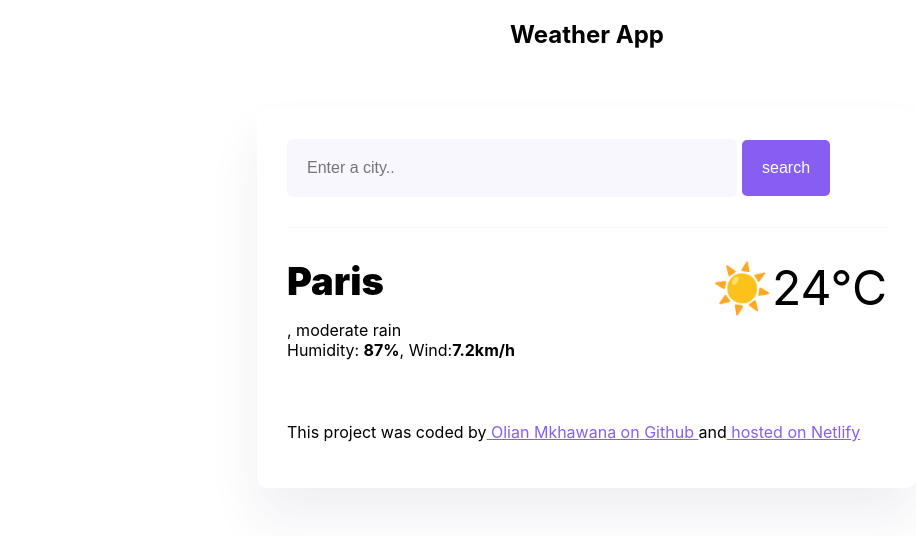
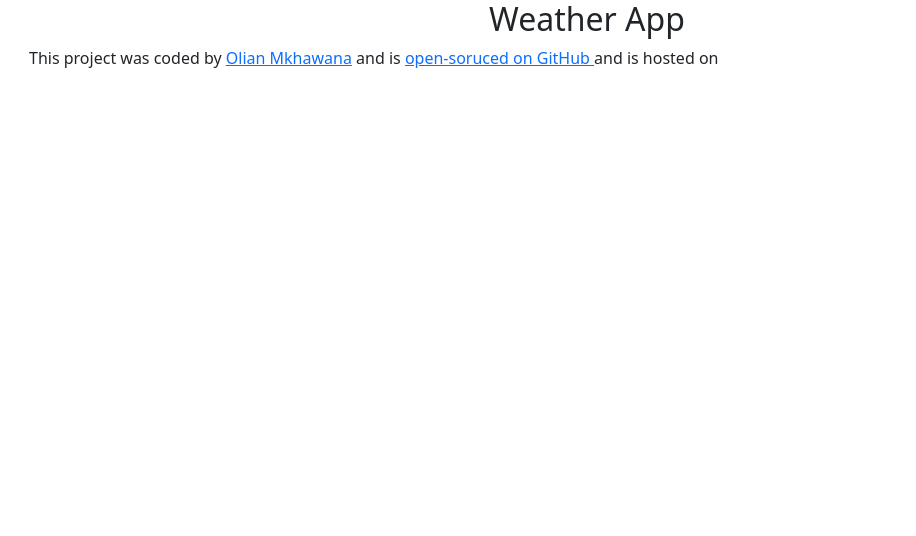
Before and after one commit to Olian741/weather-app-react, a React (Create React App) app: page / in a window 1280 px wide. Shown: the top 536 px of the page, without its empty margins (53-969 px from the left). Built offline with nearby package versions, Linux system fonts and the light colour scheme.

Commit message:
Added bootstrap

```diff
--- a/package.json
+++ b/package.json
@@ -7,6 +7,7 @@
     "@testing-library/react": "^13.4.0",
     "@testing-library/user-event": "^13.5.0",
     "axios": "^1.7.2",
+    "bootstrap": "^5.3.3",
     "react": "^18.3.1",
     "react-dom": "^18.3.1",
     "react-loader-spinner": "^6.1.6",
--- a/src/Weather.js
+++ b/src/Weather.js
@@ -1,57 +1,18 @@
 import React from "react";
 
+
 export default function Weather(){
-  return (
-    <div className="weather-app">
-      <header>
-        <form>
-          <input
-            type="search"
-            placeholder="Enter a city.."
-            required
-            className="search-input"
-          />
-          <input type="submit" value="search" className="search-button" />
-        </form>
-      </header>
-      <main>
-        <div className="current-weather">
-          <div>
-            <h1 className="current-city">Paris</h1>
-            <p className="current-details">
-              <span className="current-date"></span>, moderate rain <br />
-              Humidity: <strong>87%</strong>, Wind:<strong>7.2km/h</strong>
-            </p>
-          </div>
-          <div className="current-temperature">
-            <span className="current-temperature-icon">☀️</span>
-            <span className="current-temperature-value">24</span>
-            <span className="current-temperature-unit">°C</span>
-          </div>
-        </div>
-      </main>
-      <footer>
-        <p>
-          This project was coded by
-          <a
-            href="https://github.com/Olian741"
-            target="_blank"
-            rel="noreferrer"
-          >
-            {" "}
-            Olian Mkhawana on
-          </a>
-          <a
-            a
-            href="https://github.com/Olian741/weather-app-react"
-            target="_blank"
-            rel="noreferrer"
-          >
-           {" "} Github </a>{" "}
-          and
-          <a href="https://celadon-froyo-bf6924.netlify.app/"> hosted on Netlify</a>
-        </p>
-      </footer>
-    </div>
-  );
+return(
+  <div className="weather">
+    <div className="container">
+    <footer>
+      This project was coded by {" "}
+      <a href="https://github.com/Olian741">Olian Mkhawana</a>{" "}
+      and is {" "}
+      <a href="https://github.com/weather-react-app"> open-soruced on GitHub </a>
+      {" "} and is hosted on <a href="https://netlify.com/weather-react-app"></a>
+    </footer>
+  </div>
+  </div>
+)
 }
--- a/src/index.js
+++ b/src/index.js
@@ -4,6 +4,7 @@ import './index.css';
 import App from './App';
 import reportWebVitals from './reportWebVitals';
 import Weather from './Weather';
+import "bootstrap/dist/css/bootstrap.css";
 
 const root = ReactDOM.createRoot(document.getElementById('root'));
 root.render(
```
Also changed, not shown: public/index.html (+2 -20 lines), 1 other file (tests, documents, lock files or other folders).
